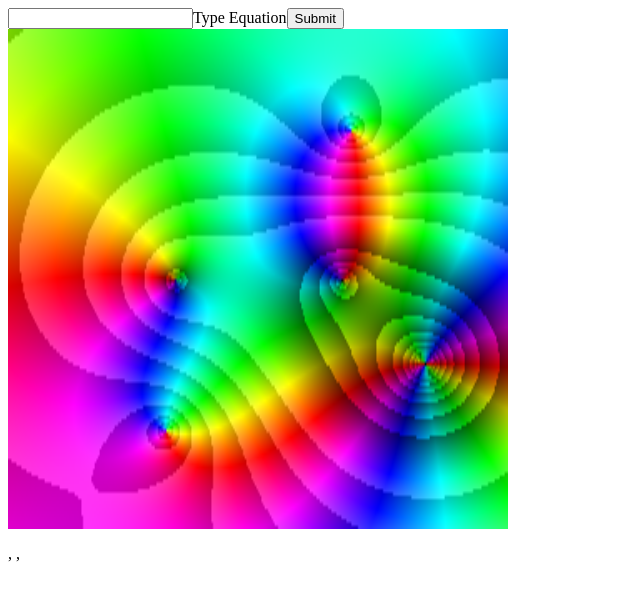
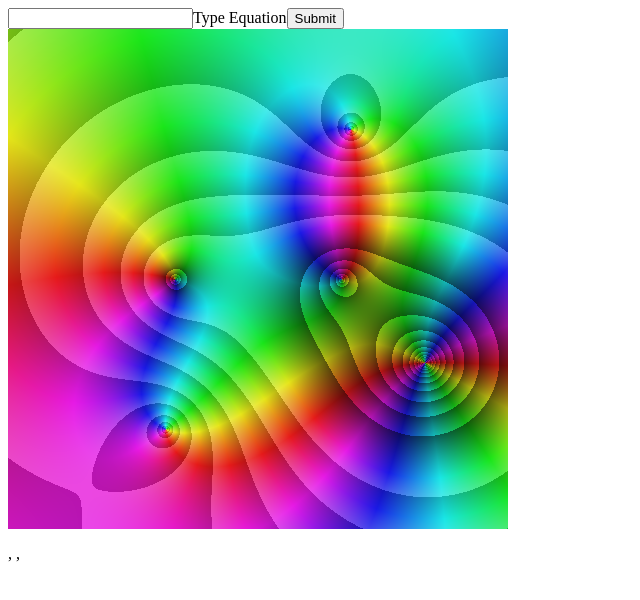
Before and after one commit to calvin-godfrey/calvin-godfrey.github.io, a plain HTML site: page ComplexColor/index.html in a window 1280 px wide. Shown: the whole page, without its empty margins (0-640 px from the left). Drawn offline with Linux system fonts and the light colour scheme.

Commit message:
fixed antialias

```diff
--- a/ComplexColor/index.html
+++ b/ComplexColor/index.html
@@ -93,7 +93,7 @@
           for(var j=0;j<canvas.width;j++){
 
             var c = evaluate(i, j);
-            rgb = hslToRgb(c[0], 1, 0.4+c[1]/5);
+            rgb = hslToRgb(c[0], .8, 0.4+c[1]/5);
             var r = rgb[0];
             var g = rgb[1];
             var b = rgb[2];
@@ -135,5 +135,5 @@
 </head>
 <body>
   <input id="equation" type="text">Type Equation</input><button id="submit">Submit</button><br>
-  <canvas id="canvas" style="width:500px;height:500px"></canvas><p> <span id="x"></span>, <span id="y"></span>, <span id="brightness"></span></p>
+  <canvas id="canvas" style="width:500px;height:500px" width=500 height=500></canvas><p> <span id="x"></span>, <span id="y"></span>, <span id="brightness"></span></p>
 </body>
```
